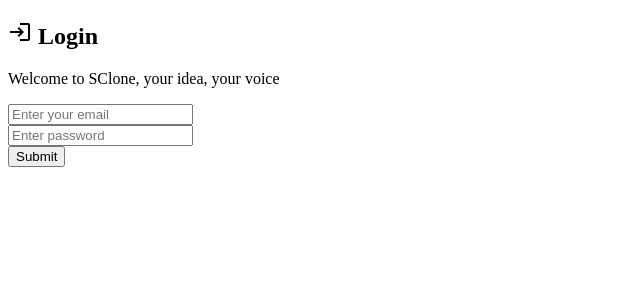
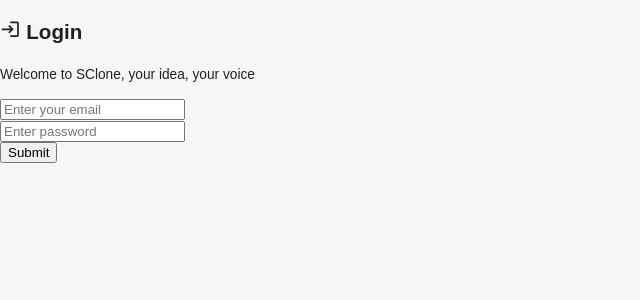
Before and after one commit to hadifayazi/Shapol, a React (Create React App) app in the folder client/: page / in a window 1280 px wide. Shown: the top 300 px of the page, without its empty margins (0-640 px from the left). Built offline with nearby package versions, Linux system fonts and the light colour scheme.

Commit message:
adding theme provider to the app.js

```diff
--- a/client/src/App.js
+++ b/client/src/App.js
@@ -2,22 +2,30 @@
 import LoginPage from "./pages/login-signup/LoginPage";
 import HomePage from "./pages/homaPage/HomePage";
 import ProfilePage from "./pages/profilePage/ProfilePage";
-import { ToastContainer } from "react-toastify";
 import "react-toastify/dist/ReactToastify.css";
 import Register from "./pages/login-signup/Register";
+import { themeSettings } from "./theme";
+import { useSelector } from "react-redux";
+import { useMemo } from "react";
+import { CssBaseline, ThemeProvider } from "@mui/material";
+import { createTheme } from "@mui/material/styles";
 
 function App() {
+  const mode = useSelector((state) => state.mode);
+  const theme = useMemo(() => createTheme(themeSettings(mode)), [mode]);
   return (
     <div className="App">
       <BrowserRouter>
+        <ThemeProvider theme={theme}>
+          <CssBaseline />
           <Routes>
             <Route path="/" element={<LoginPage />} />
             <Route path="/register" element={<Register />} />
             <Route path="/home" element={<HomePage />} />
             <Route path="/profile/:userId" element={<ProfilePage />} />
           </Routes>
+        </ThemeProvider>
       </BrowserRouter>
-      <ToastContainer />
     </div>
   );
 }
```
Lines whose indentation alone changed are shown as unchanged.
